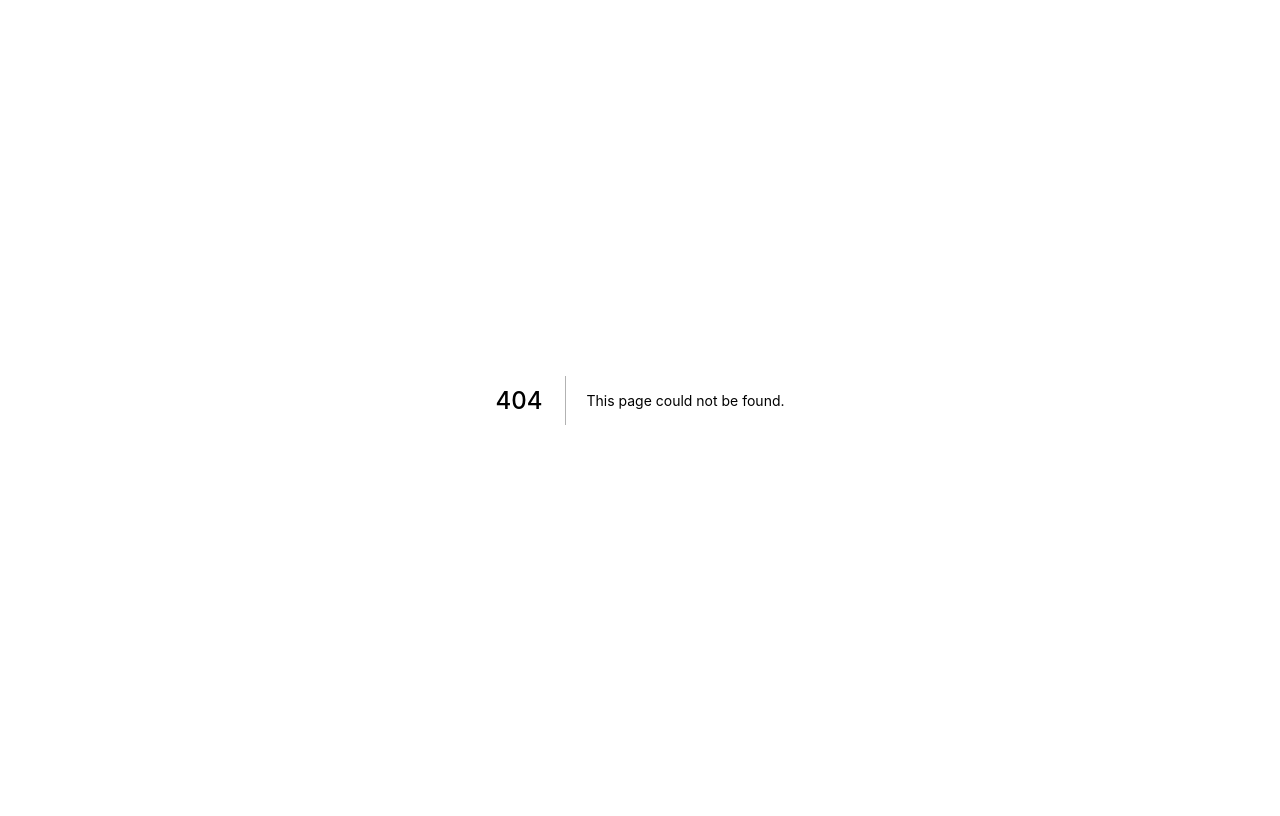
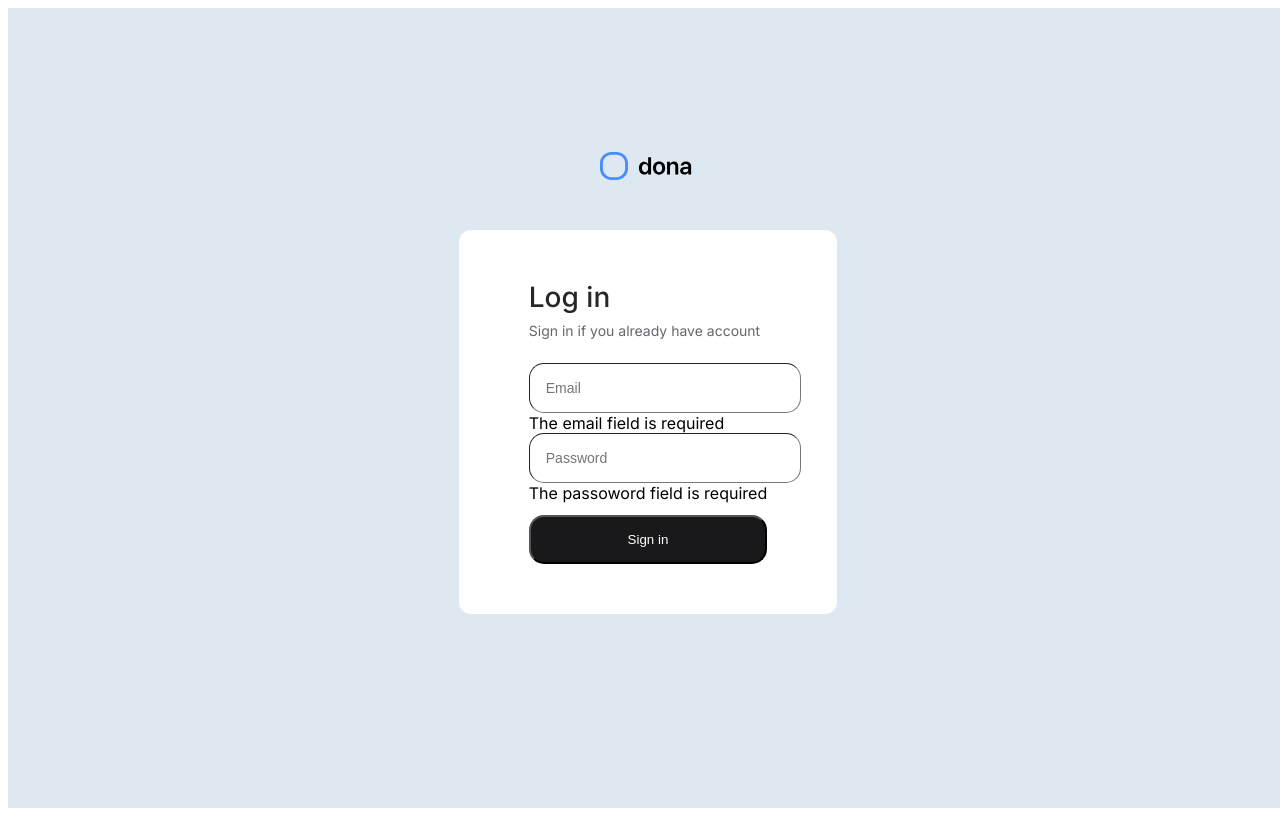
Before and after one commit to sharibeast/dona.ai-clone, a Next.js app: page /beta/login in a window 1280 px wide. Before the commit this address had no page. Built offline with nearby package versions, Linux system fonts and the light colour scheme.

Commit message:
feat: subscribe form

```diff
--- /dev/null
+++ b/pages/beta/login.tsx
@@ -0,0 +1,96 @@
+import React from 'react'
+import Layout from 'components/Layout/Layout'
+import Head from 'components/Head/Head'
+import styled from 'styled-components'
+import Logo from 'components/Logo'
+
+const Container = styled.div`
+background:rgb(222, 232, 241);
+height: 100vh;
+width:100vw;
+display:flex;
+flex-direction:column;
+justify-content:center;
+align-items:center;
+`
+
+const FormWrapper = styled.div`
+margin:50px auto;
+background:#ffffff;
+max-width:400px;
+padding: 50px 70px 50px;
+border-radius:12px;
+`
+
+const FormHeader = styled.h1`
+font-size:28px;
+margin: 0 0 8px 0;
+font-weight:500;
+color: #27272b;
+`
+const Small = styled.small`
+display:block;
+font-size:14px;
+margin-bottom:24px;
+color:#616870;
+`
+
+const Input = styled.input`
+border-radius:15px;
+padding:16px 16px;
+font-size:14px;
+font-weight:400;
+border-width:1px;
+outline-color:transparent;
+outline-width:3px;
+max-width:400px;
+width:100%;
+ box-shadow: inset 0 0 0 9999px var(--overlay,transparent),inset 0 0 0 var(--border-width,1px) var(--border-color,var(--background)),0 0 0 var(--outline-width,0) var(--outline-color,var(--c-grey));
+`
+
+const Button = styled.button`
+margin-top:12px;
+width:100%;
+padding:15px 15px;
+background:#19191b;
+border-radius:15px;
+color:white;
+
+
+
+
+&:disabled{
+    opacity:1;
+    color:hsla(0,0%,100%,0.5);
+    cursor:not-allowed;
+}
+
+`
+
+export default function Login(): JSX.Element {
+    return (
+        <>
+            <Container>
+                <Head title='Login - Dona' />
+                <Logo />
+                <FormWrapper>
+                    <FormHeader>Log in</FormHeader>
+                    <Small>Sign in if you already have account</Small>
+
+                    <form action="/">
+                        <div>
+                            <Input type="email" placeholder='Email' />
+                            <div>The email field is required</div>
+                        </div>
+                        <div>
+                            <Input type="password" placeholder='Password' />
+                            <div>The passoword field is required</div>
+                        </div>
+                        <Button type='submit'>Sign in</Button>
+                    </form>
+                </FormWrapper>
+            </Container>
+
+        </>
+    )
+}
```
Also changed, not shown: components/NavBar.tsx (+11 -3 lines).
